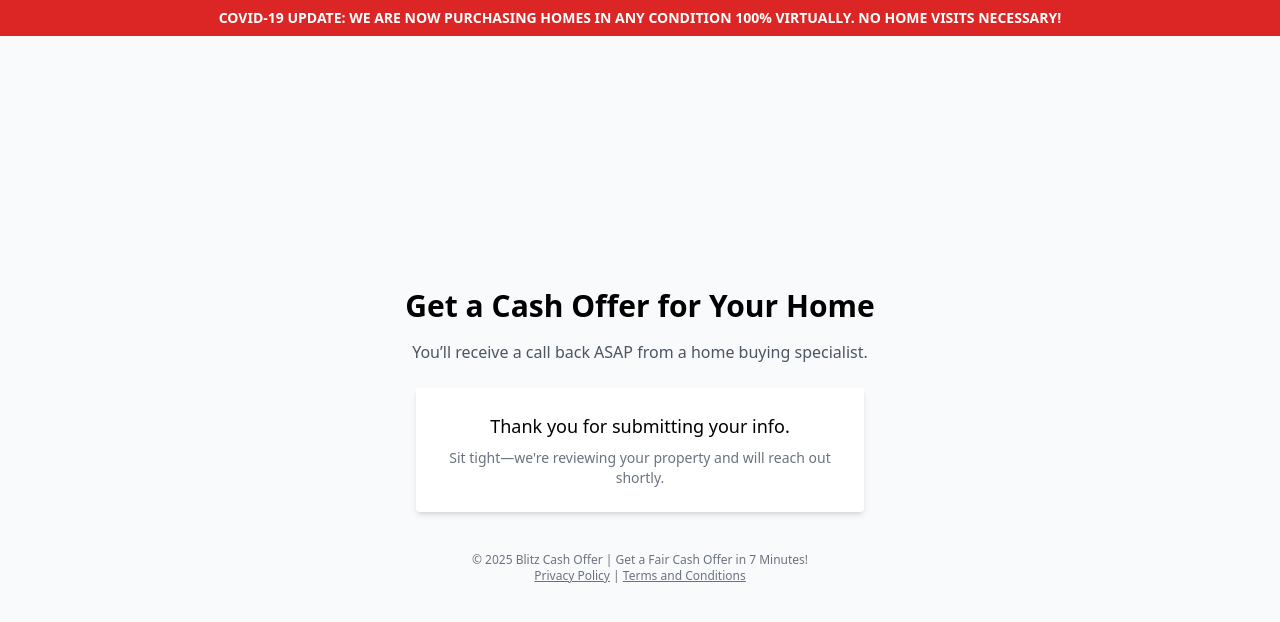
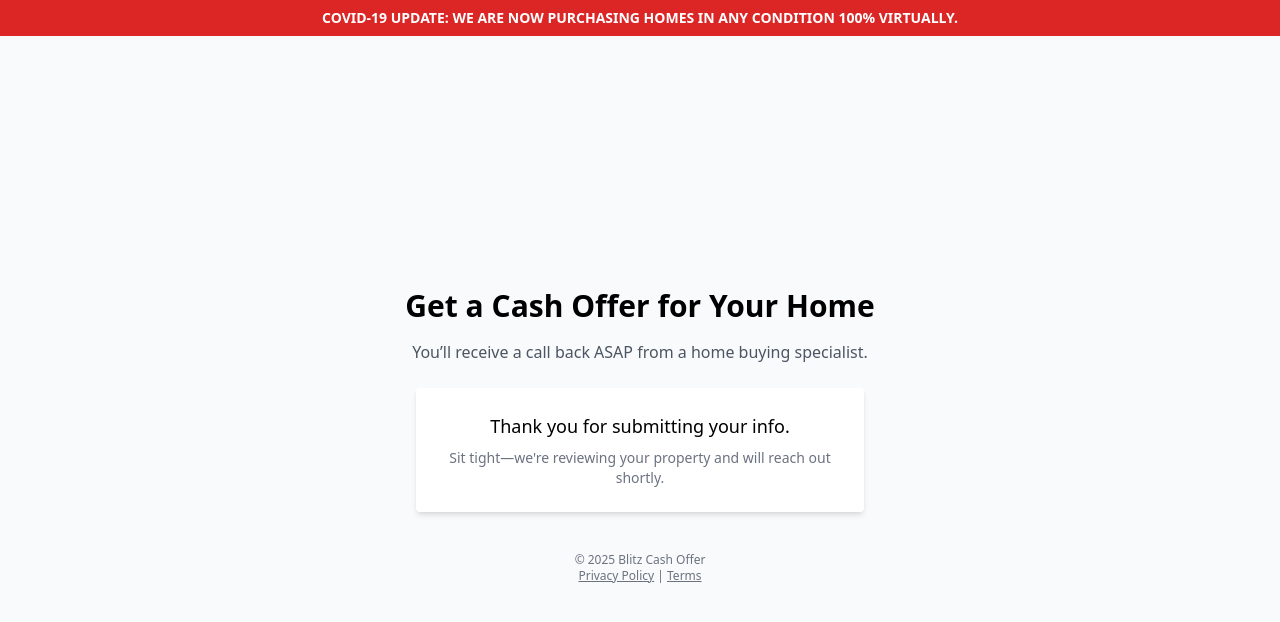
Before and after one commit to joshuapaschall/seller-site, a Next.js app: page / in a window 1280 px wide. Shown: the top 622 px of the page. Built offline with nearby package versions, Linux system fonts and the light colour scheme.

Commit message:
Update index.js

```diff
--- a/pages/index.js
+++ b/pages/index.js
@@ -1,5 +1,4 @@
-import Head from 'next/head'
-import '../styles/globals.css'
+import Head from 'next/head';
 
 export default function Home() {
   return (
@@ -9,7 +8,7 @@ export default function Home() {
         <meta name="description" content="We buy homes in any condition. Get your offer today!" />
       </Head>
       <header className="bg-red-600 text-white py-2 text-center text-sm font-semibold">
-        COVID-19 UPDATE: WE ARE NOW PURCHASING HOMES IN ANY CONDITION 100% VIRTUALLY. NO HOME VISITS NECESSARY!
+        COVID-19 UPDATE: WE ARE NOW PURCHASING HOMES IN ANY CONDITION 100% VIRTUALLY.
       </header>
       <main className="min-h-screen flex flex-col items-center justify-center bg-gray-50 p-6">
         <h1 className="text-3xl font-bold text-center mb-4">Get a Cash Offer for Your Home</h1>
@@ -19,8 +18,8 @@ export default function Home() {
           <p className="text-center text-sm text-gray-500">Sit tight—we're reviewing your property and will reach out shortly.</p>
         </div>
         <footer className="text-xs text-center text-gray-500 mt-10">
-          © 2025 Blitz Cash Offer | Get a Fair Cash Offer in 7 Minutes!<br />
-          <a href="/privacy" className="underline">Privacy Policy</a> | <a href="/terms" className="underline">Terms and Conditions</a>
+          © 2025 Blitz Cash Offer<br />
+          <a href="/privacy" className="underline">Privacy Policy</a> | <a href="/terms" className="underline">Terms</a>
         </footer>
       </main>
     </div>
```
